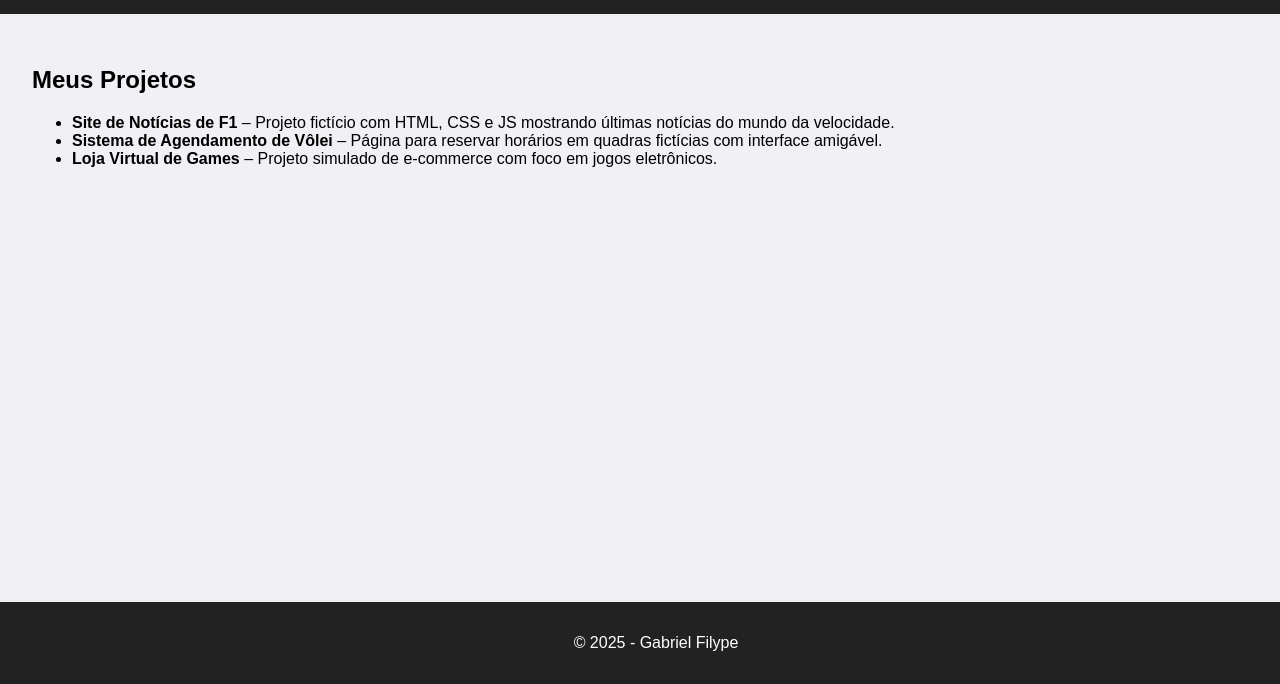
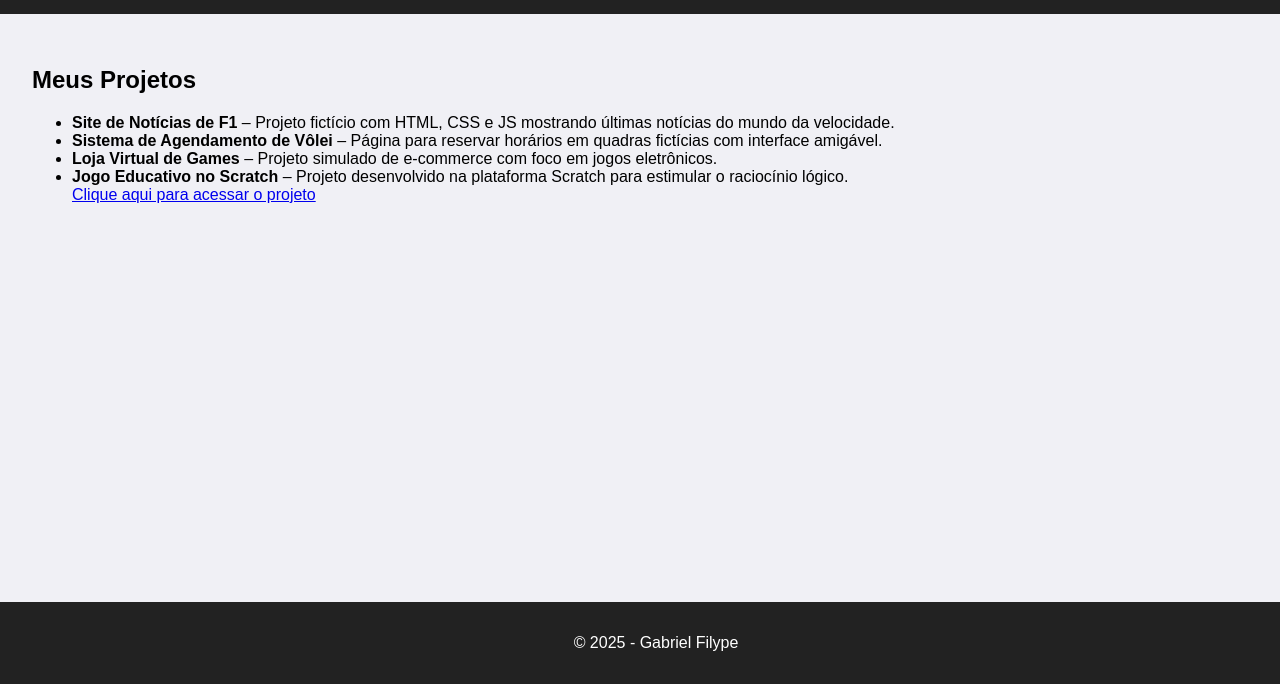
Before and after one commit to GabrielFilype/meu-portfolio, a plain HTML site: page portfolio.html in a window 1280 px wide. Shown: the part 116-800 px from the top of the page. Drawn offline with Linux system fonts and the light colour scheme.

Commit message:
Primeira versão do portfólio

```diff
--- a/portfolio.html
+++ b/portfolio.html
@@ -22,6 +22,12 @@
         <li><strong>Site de Notícias de F1</strong> – Projeto fictício com HTML, CSS e JS mostrando últimas notícias do mundo da velocidade.</li>
         <li><strong>Sistema de Agendamento de Vôlei</strong> – Página para reservar horários em quadras fictícias com interface amigável.</li>
         <li><strong>Loja Virtual de Games</strong> – Projeto simulado de e-commerce com foco em jogos eletrônicos.</li>
+        <li>
+  <strong>Jogo Educativo no Scratch</strong> – Projeto desenvolvido na plataforma Scratch para estimular o raciocínio lógico.
+  <br>
+  <a href="https://scratch.mit.edu/projects/1158629959" target="_blank">Clique aqui para acessar o projeto</a>
+</li>
+      </ul>
       </ul>
     </section>
   </main>
```
